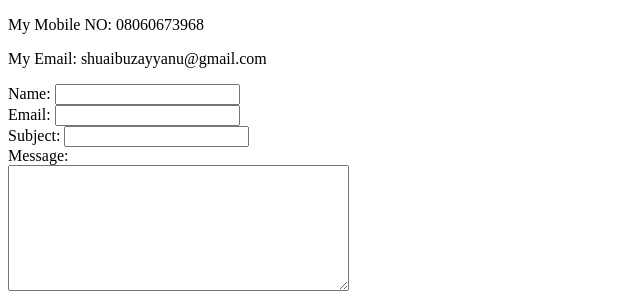
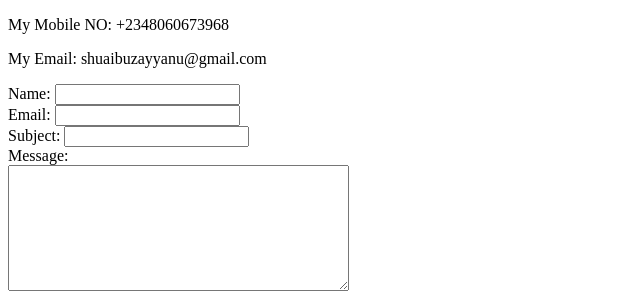
Before and after one commit to Zaysha/cv, a plain HTML site: page Contact.html in a window 1280 px wide. Shown: the full height of the page, 0-640 px from the left. Drawn offline with Linux system fonts and the light colour scheme.

Commit message:
Update Contact.html

```diff
--- a/Contact.html
+++ b/Contact.html
@@ -5,7 +5,7 @@
     <title>Contact Me</title>
   </head>
   <body>
-    <p>My Mobile NO: 08060673968</p>
+    <p>My Mobile NO: +2348060673968</p>
     <p>My Email: shuaibuzayyanu@gmail.com</p>
 
     <label for="Name">Name:</label>
```
